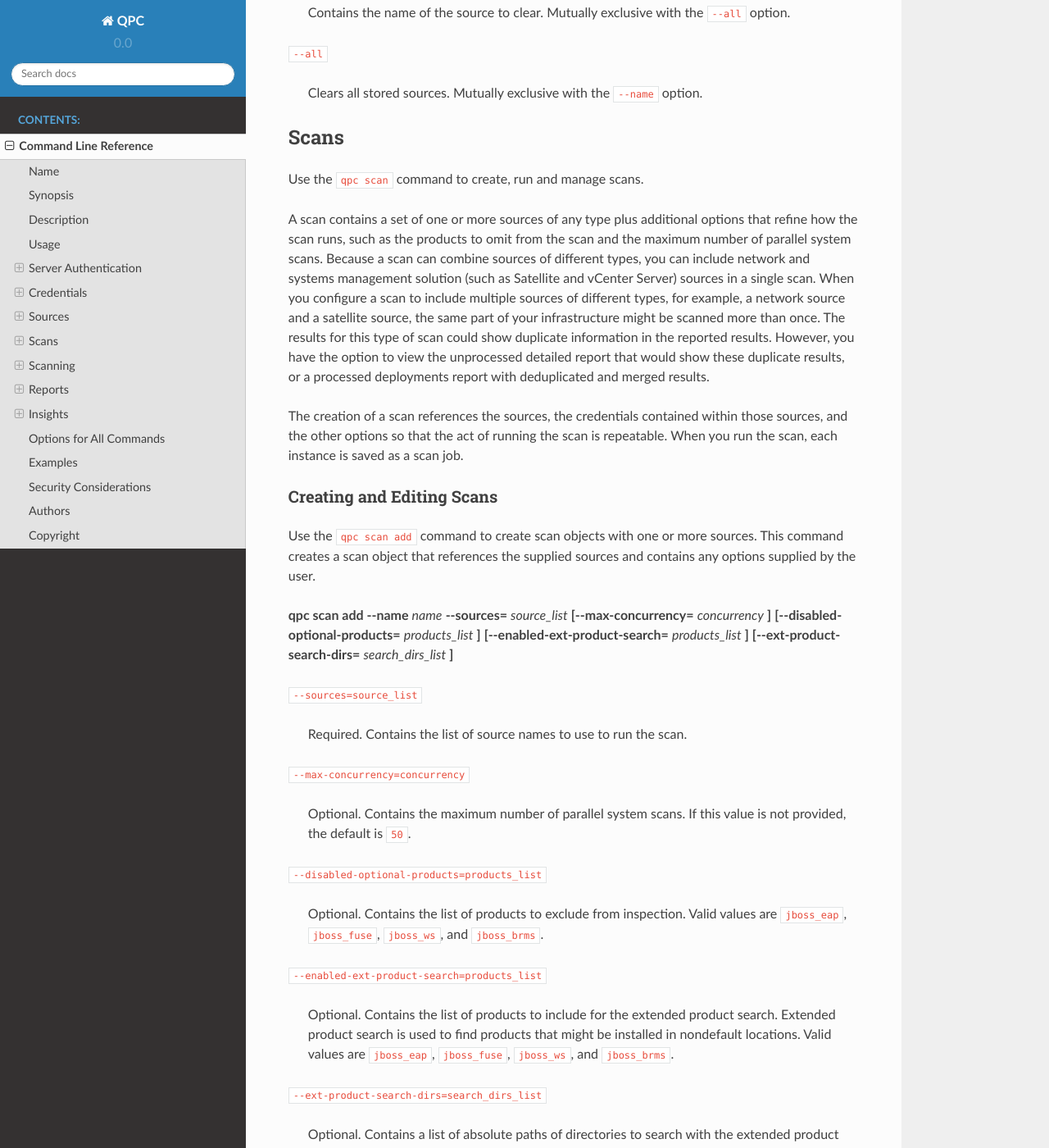
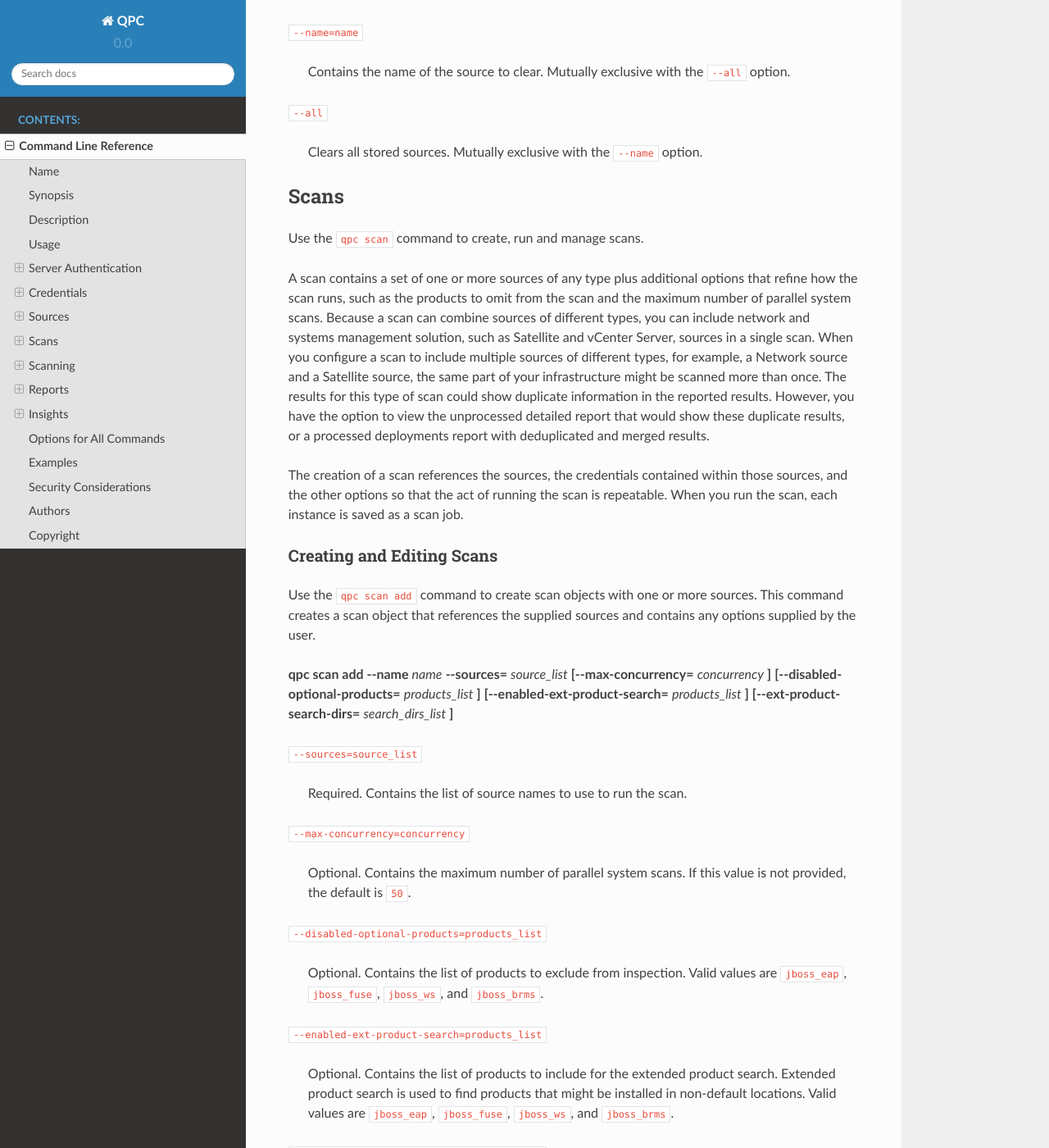
Before and after one commit to quipucords/qpc, a Sphinx documentation site: the page built from docs/source/man.rst, in a window 1280 px wide and 1400 px high, scrolled down 9865 px. Shown: the whole window at 82% size. Built offline with Sphinx 7.4.7 and the Read the Docs theme 2.0.0, drawn with Linux system fonts in a browser that asks for light colours; some of the changed text lies outside the part shown.

Commit message:
Update man.rst (#79)

```diff
--- a/docs/source/man.rst
+++ b/docs/source/man.rst
@@ -216,7 +216,7 @@
 
 Use the ``qpc source`` command to create and manage sources.
 
-A source contains a single entity or a set of multiple entities that are to be inspected. A source can be a single physical machine, virtual machine, or container, or it can be a collection of network information, including IP addresses or host names, or information about a systems management solution such as vCenter Server or Satellite. The source also contains information about the SSH ports and SSH credentials that are needed to access the systems to be inspected. The SSH credentials are provided through reference to one or more of the Quipucords credentials that you configure.
+A source contains a single entity or a set of multiple entities that are to be inspected. A source can be a single physical machine, virtual machine, or container, or it can be a collection of network information, including IP addresses or host names or information about a systems management solution such as vCenter Server or Satellite. The source also contains information about the SSH ports and SSH credentials that are needed to access the systems to be inspected. The SSH credentials are provided through reference to one or more of the Quipucords credentials that you configure.
 
 When you configure a scan, it contains references to one or more sources, including the credentials that are provided in each source. Therefore, you can reference sources in different scan configurations for various purposes, for example, to scan your entire infrastructure or a specific sector of that infrastructure.
 
@@ -271,7 +271,7 @@
 
 ``--port=port``
 
-  Optional. Sets a port to be used for the scan. This value supports connection and inspection on a non-standard port. By default, a network scan runs on port 22 and a vcenter or satellite scan runs on port 443.
+  Optional. Sets a port to be used for the scan. This value supports connection and inspection on a non-standard port. By default, a Network scan runs on port 22, and a vCenter or Satellite scan runs on port 443.
 
 ``--use-paramiko=(True | False)``
 
@@ -343,7 +343,7 @@
 
 Use the ``qpc scan`` command to create, run and manage scans.
 
-A scan contains a set of one or more sources of any type plus additional options that refine how the scan runs, such as the products to omit from the scan and the maximum number of parallel system scans. Because a scan can combine sources of different types, you can include network and systems management solution (such as Satellite and vCenter Server) sources in a single scan. When you configure a scan to include multiple sources of different types, for example, a network source and a satellite source, the same part of your infrastructure might be scanned more than once. The results for this type of scan could show duplicate information in the reported results. However, you have the option to view the unprocessed detailed report that would show these duplicate results, or a processed deployments report with deduplicated and merged results.
+A scan contains a set of one or more sources of any type plus additional options that refine how the scan runs, such as the products to omit from the scan and the maximum number of parallel system scans. Because a scan can combine sources of different types, you can include network and systems management solution, such as Satellite and vCenter Server, sources in a single scan. When you configure a scan to include multiple sources of different types, for example, a Network source and a Satellite source, the same part of your infrastructure might be scanned more than once. The results for this type of scan could show duplicate information in the reported results. However, you have the option to view the unprocessed detailed report that would show these duplicate results, or a processed deployments report with deduplicated and merged results.
 
 The creation of a scan references the sources, the credentials contained within those sources, and the other options so that the act of running the scan is repeatable. When you run the scan, each instance is saved as a scan job.
 
@@ -367,7 +367,7 @@
 
 ``--enabled-ext-product-search=products_list``
 
-  Optional. Contains the list of products to include for the extended product search. Extended product search is used to find products that might be installed in nondefault locations. Valid values are ``jboss_eap``, ``jboss_fuse``, ``jboss_ws``, and ``jboss_brms``.
+  Optional. Contains the list of products to include for the extended product search. Extended product search is used to find products that might be installed in non-default locations. Valid values are ``jboss_eap``, ``jboss_fuse``, ``jboss_ws``, and ``jboss_brms``.
 
 ``--ext-product-search-dirs=search_dirs_list``
 
@@ -497,7 +497,7 @@
 
 Viewing the Details Report
 ~~~~~~~~~~~~~~~~~~~~~~~~~~
-The ``qpc report details`` command generates a detailed report that contains the unprocessed facts that are gathered during a scan. These facts are the raw output from network, vcenter, and satellite scans, as applicable.
+The ``qpc report details`` command generates a detailed report that contains the unprocessed facts that are gathered during a scan. These facts are the raw output from Network, vCenter, and Satellite scans, as applicable.
 
 **qpc report details (--scan-job** *scan_job_identifier* **|** **--report** *report_identifier* **)** **(--json|--csv)** **--output-file** *path*
 
@@ -525,7 +525,7 @@
 ~~~~~~~~~~~~~~~~~~~~~~~~~~~~~~
 The ``qpc report deployments`` command generates a report that contains the processed fingerprints from a scan. A *fingerprint* is the set of system, product, and entitlement facts for a particular physical or virtual machine. A processed fingerprint results from a procedure that merges facts from various sources, and, when possible, deduplicates redundant systems.
 
-For example, the raw facts of a scan that includes both network and vcenter sources could show two instances of a machine, indicated by an identical MAC address. The generation of a deployments report results in a deduplicated and merged fingerprint that shows both the network and vcenter facts for that machine.
+For example, the raw facts of a scan that includes both Network and vCenter sources could show two instances of a machine, indicated by an identical MAC address. The generation of a deployments report results in a deduplicated and merged fingerprint that shows both the Network and vCenter facts for that machine.
 
 **qpc report deployments (--scan-job** *scan_job_identifier* **|** **--report** *report_identifier* **)** **(--json|--csv)** **--output-file** *path*
 
```
Also changed, not shown: other parts of docs/source/man.rst (+6 -6 lines).
